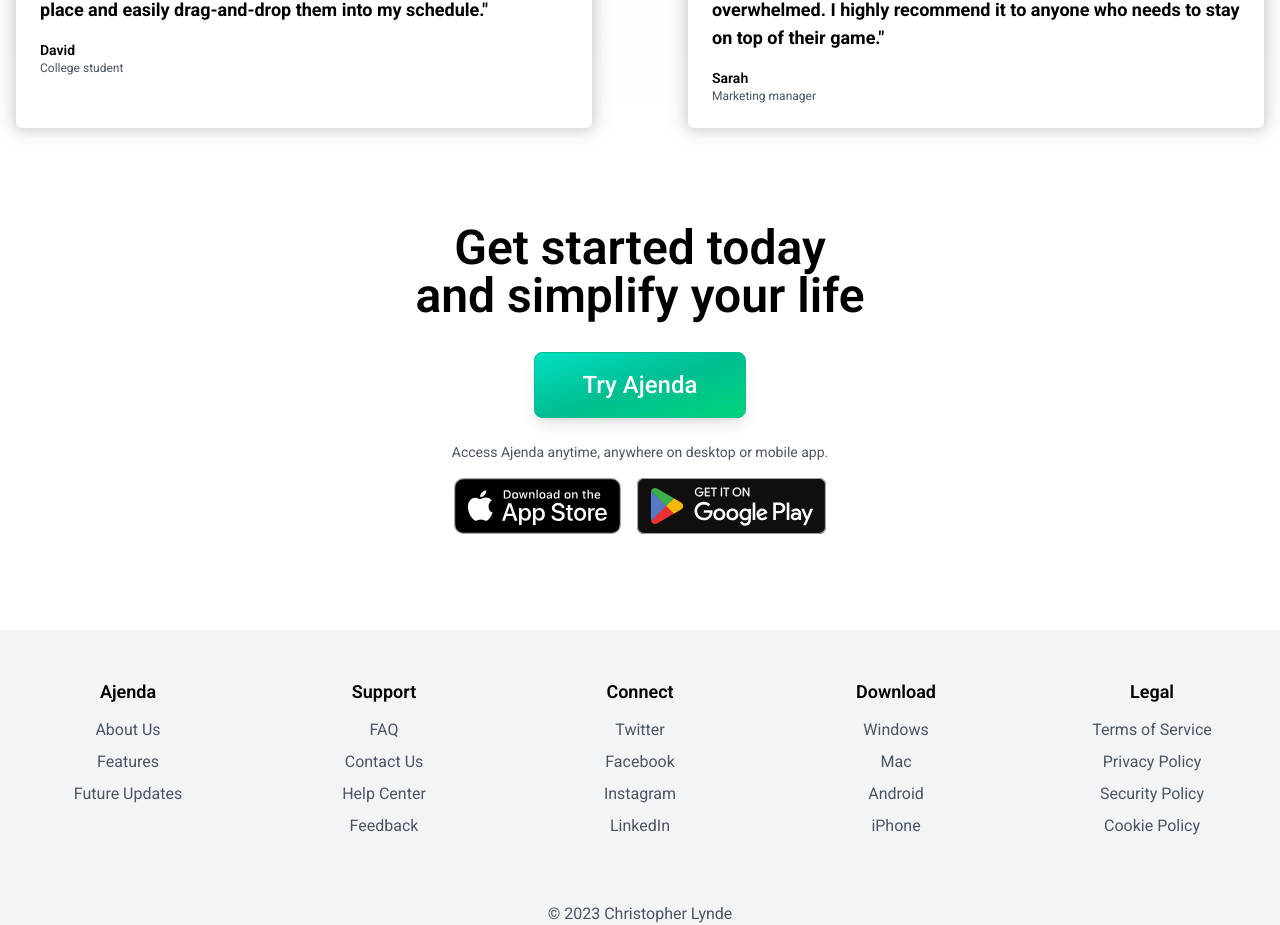
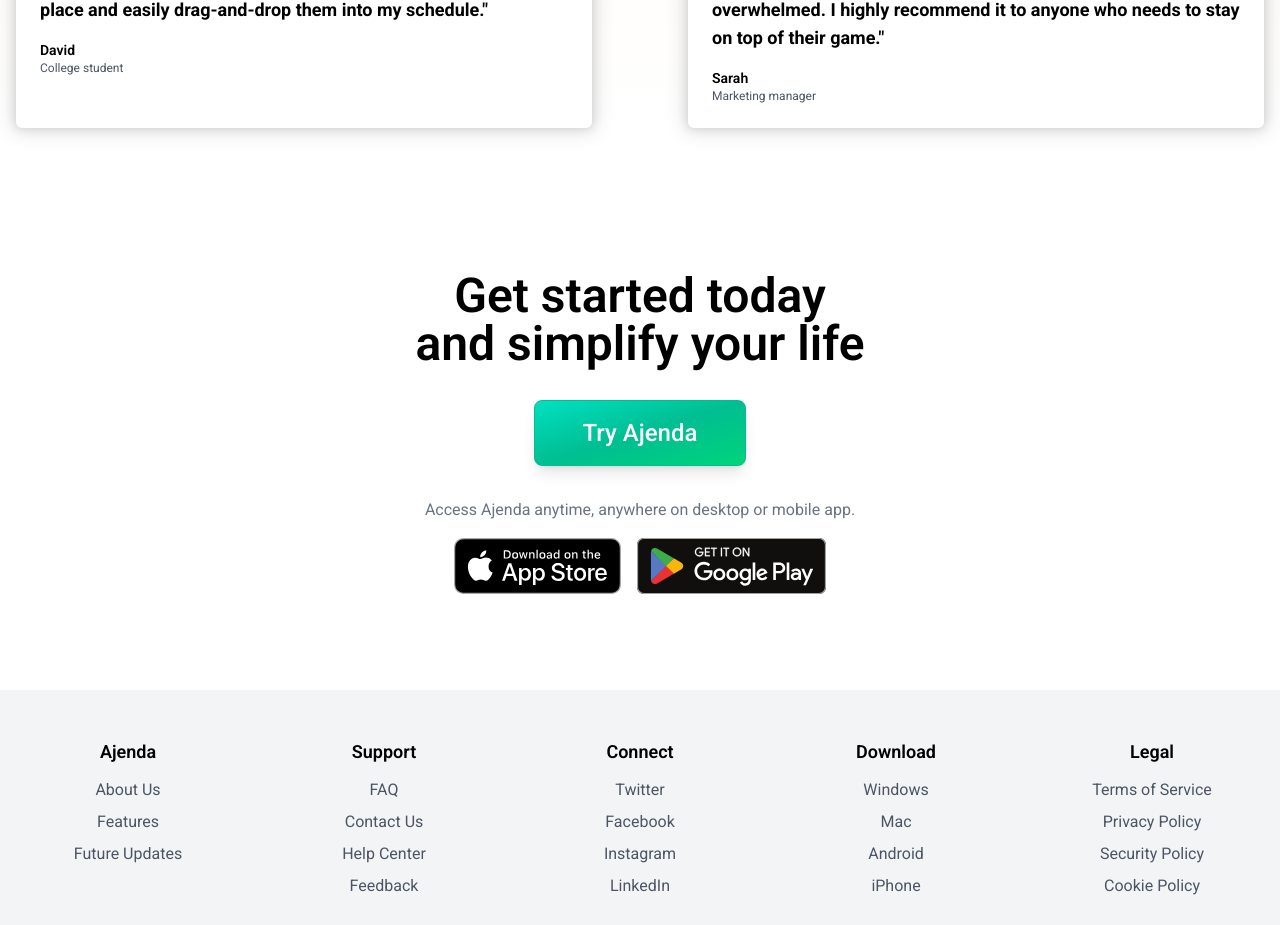
Before and after one commit to LyndeCS/ajenda-landing, a React (Vite) app: page / in a window 1280 px wide. Shown: the part 3616-4541 px from the top of the page. Built offline with nearby package versions, Linux system fonts and the light colour scheme.

Commit message:
More style updates
-Small spacing tweaks in CTA section

```diff
--- a/src/components/CTA.tsx
+++ b/src/components/CTA.tsx
@@ -4,13 +4,13 @@
 
 const CTA: React.FC = () => {
   return (
-    <section className="py-24 text-center">
+    <section className="pt-36 pb-24 text-center">
       <div className="mx-auto max-w-7xl px-4">
         <h2 className="text-4xl md:text-5xl font-semibold text-center mb-8">Get started today <br /> and simplify your life</h2>
-        <a href="https://ajenda.web.app/" className="inline-block bg-gradient-to-br from-aqua via-mint to-mintlighter text-white px-12 py-4 rounded-lg font-medium text-2xl mb-6 hover:bg-gradient-to-br hover:from-mint hover:via-mintdarker  hover:to-mintlighter shadow-lg border-[1px] border-mint z-10">
+        <a href="https://ajenda.web.app/" className="inline-block bg-gradient-to-br from-aqua via-mint to-mintlighter text-white px-12 py-4 rounded-lg font-medium text-2xl hover:bg-gradient-to-br hover:from-mint hover:via-mintdarker  hover:to-mintlighter shadow-lg border-[1px] border-mint z-10">
             Try Ajenda
           </a>
-        <p className="text-sm text-gray-600 mb-4">Access Ajenda anytime, anywhere on desktop or mobile app.</p>
+        <p className="text-md font-normal text-gray-500 mt-8 mb-4">Access Ajenda anytime, anywhere on desktop or mobile app.</p>
         <div className="flex justify-center">
           <a href="#" className="mr-4">
             <img src={AppStore} alt="Download on the App Store" className="w-auto h-14" />
```
